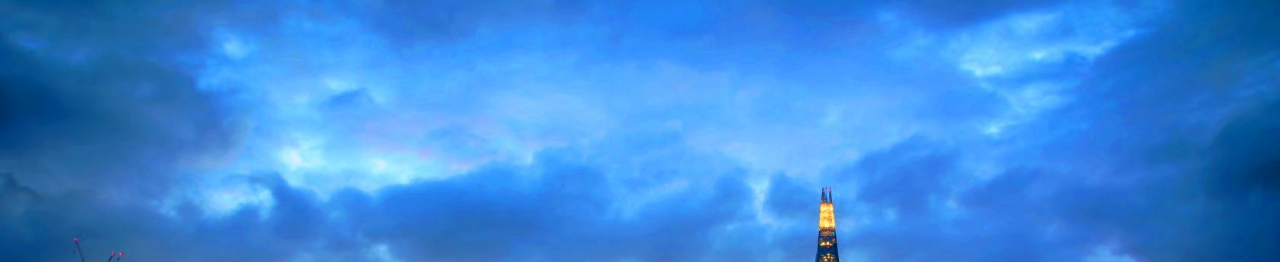
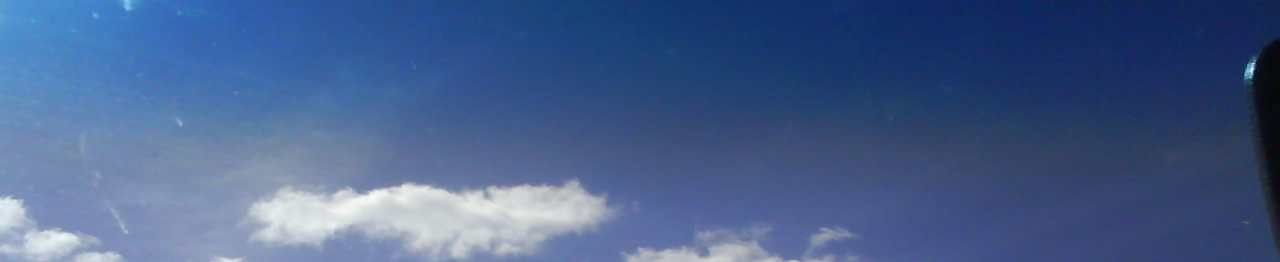
Before and after one commit to roycocup/rodderscode6, a plain HTML site: page index.html in a window 1280 px wide. Shown: the top 262 px of the page. Drawn offline with Linux system fonts and the light colour scheme.

Commit message:
Deleting .map and changing the background image + Adding a ton of other images that will not do... :(

```diff
--- a/css/nav.scss
+++ b/css/nav.scss
@@ -36,7 +36,7 @@
 	color: white;
 	margin-bottom: 40px;
 
-	background-image: url('../imgs/londonSkyline.jpg');
+	background-image: url('../imgs/pt3.jpg');
 	background-repeat: no-repeat;
 	background-position: center center;
 	background-size: 100% 100vh;
```
Also changed, not shown: css/nav.css, imgs/pt1.jpg (added), imgs/pt2.jpg (added), imgs/pt3.jpg (added), 8 other files.
